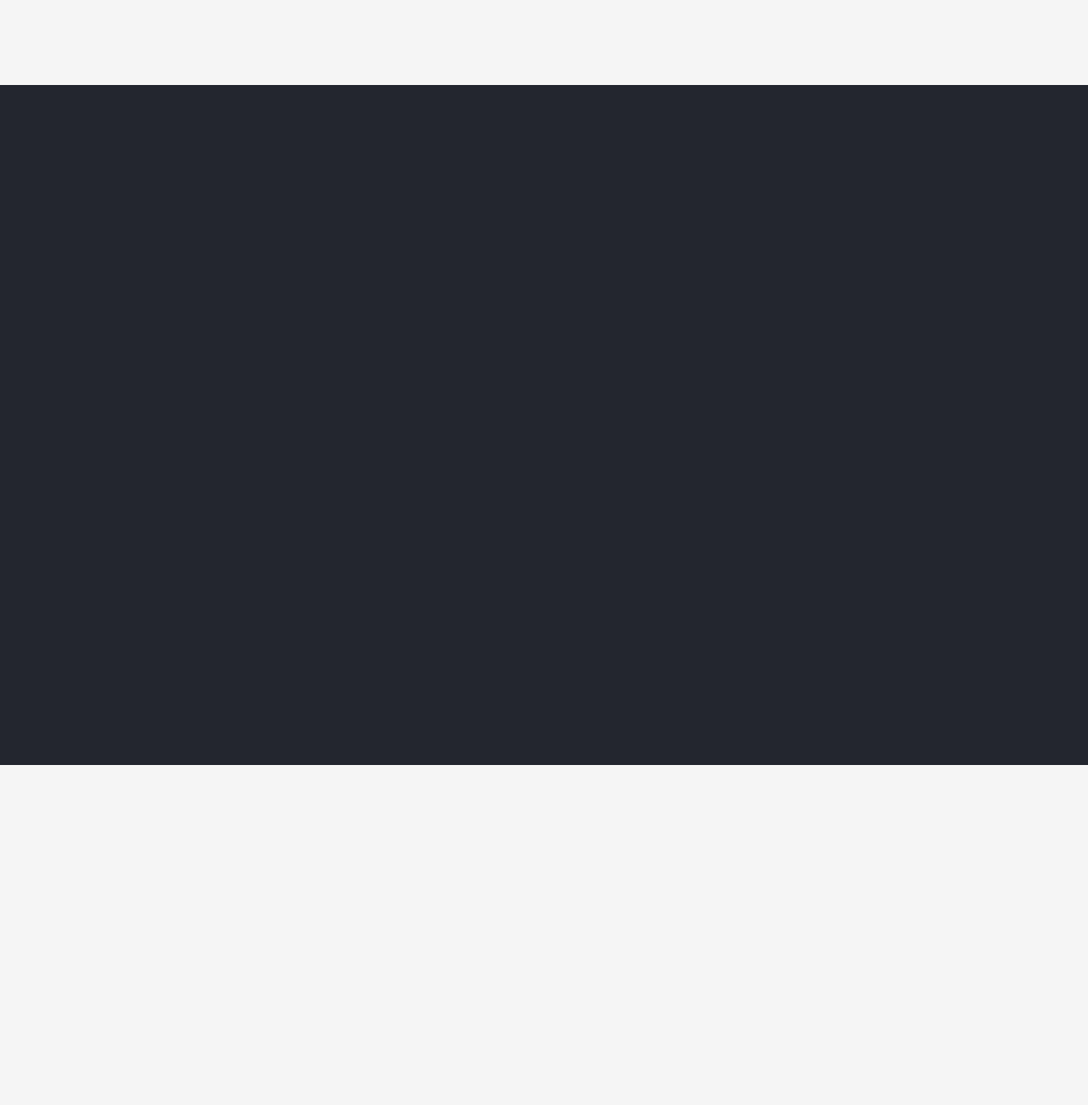
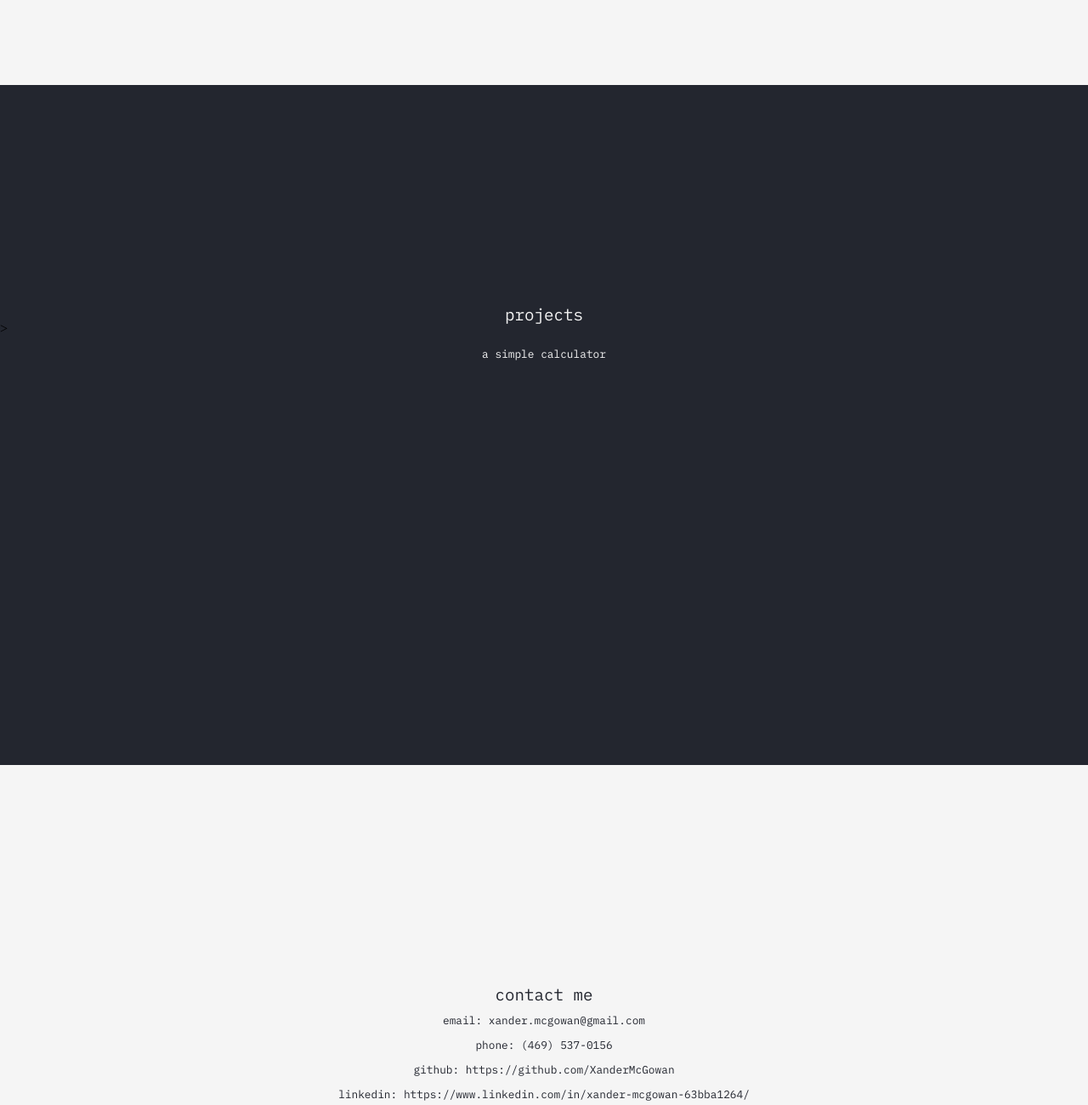
Before and after one commit to XanderMcGowan/professional-portfolio, a plain HTML site: page index.html in a window 1280 px wide. Shown: the part 1500-2800 px from the top of the page at 85% size. Drawn offline with Linux system fonts and the light colour scheme.

Commit message:
added projects and contact section

```diff
--- a/index.html
+++ b/index.html
@@ -1,13 +1,16 @@
 <html lang="en">
   <head>
-  <meta charset="UTF-8">
-  <meta http-equiv="X-UA-Compatible" content="IE=edge">
-  <meta name="viewport" content="width=device-width, initial-scale=1.0">
-  <link rel="preconnect" href="https://fonts.googleapis.com">
-  <link rel="preconnect" href="https://fonts.gstatic.com" crossorigin>
-  <link href="https://fonts.googleapis.com/css2?family=IBM+Plex+Mono:wght@100;200;300;400;500;600;700&display=swap" rel="stylesheet">
-  <link rel="stylesheet" href="./reset.css">
-  <link rel="stylesheet" href="./styles.css">
+    <meta charset="UTF-8" />
+    <meta http-equiv="X-UA-Compatible" content="IE=edge" />
+    <meta name="viewport" content="width=device-width, initial-scale=1.0" />
+    <link rel="preconnect" href="https://fonts.googleapis.com" />
+    <link rel="preconnect" href="https://fonts.gstatic.com" crossorigin />
+    <link
+      href="https://fonts.googleapis.com/css2?family=IBM+Plex+Mono:wght@100;200;300;400;500;600;700&display=swap"
+      rel="stylesheet"
+    />
+    <link rel="stylesheet" href="./reset.css" />
+    <link rel="stylesheet" href="./styles.css" />
     <script src="./scripts.js" defer></script>
     <title>Xander McGowan</title>
   </head>
@@ -26,7 +29,24 @@
       <p>i am an artist</p>
       <p>i am xander</p>
     </div>
-  <div class="projects"></div>
-  <div class="contact"></div>
+    <div class="projects">
+      <h1 id="project-title">projects</h1>>
+      <a href="https://xandermcgowan.github.io/a-simple-calculator/" target="_blank">
+      <h3 id="a-simple-calculator">a simple calculator</h3>
+    </a>
+    </div>
+    <div class="contact">
+      <h2 id="contact-title">contact me</h2>
+      <p>email: xander.mcgowan@gmail.com</p>
+      <p>phone: (469) 537-0156</p>
+      <p>github:
+        <a href="https://github.com/XanderMcGowan" target="_blank">https://github.com/XanderMcGowan</a>
+      </p>
+      <p> linkedin:
+        <a href="https://www.linkedin.com/in/xander-mcgowan-63bba1264/" target="_blank">https://www.linkedin.com/in/xander-mcgowan-63bba1264/</a>
+      </p>
+      <p></p>
+      <p></p>
+    </div>
   </body>
 </html>
--- a/styles.css
+++ b/styles.css
@@ -17,6 +17,7 @@ orange:#D05D11 */
 
 
 h1 {
+  text-align: center;
   font-size: 1.5vw;
   font-family: 'IBM Plex Mono', monospace;
   color:#F5F5F5 ;
@@ -27,6 +28,14 @@ h2 {
   font-size: 1.5vw;
   font-family: 'IBM Plex Mono', monospace;
   color:#23262F ;
+}
+
+h3 {
+  text-align: center;
+  font-size: 1vw;
+  padding-top: 2vh;
+  font-family: 'IBM Plex Mono', monospace;
+  color:#F5F5F5 ;
 }
 
 p {
@@ -41,6 +50,15 @@ p {
   padding-top: 32.5vh;
 }
 
+#project-title {
+  padding-top: 32.5vh;
+}
+
+#contact-title {
+  padding-top: 32.5vh;
+}
+
+
 
 .about {
   height: 100vh;
@@ -54,8 +72,35 @@ p {
   background-color:#23262F;
 }
 
+#a-simple-calculator:hover {
+  color: #D05D11;
+}
+
 .contact {
   height: 100vh;
   width: 100%;
   background-color:#F5F5F5;
 }
+
+a:link {
+  text-decoration: none;
+  color: #23262F;
+}
+
+
+a:visited {
+  text-decoration: none;
+  color: #23262F;
+}
+
+
+a:hover {
+  text-decoration: none;
+  color: #D05D11;
+}
+
+
+a:active {
+  text-decoration: none;
+  color: #D05D11;
+}
```
Lines whose indentation alone changed are shown as unchanged.
